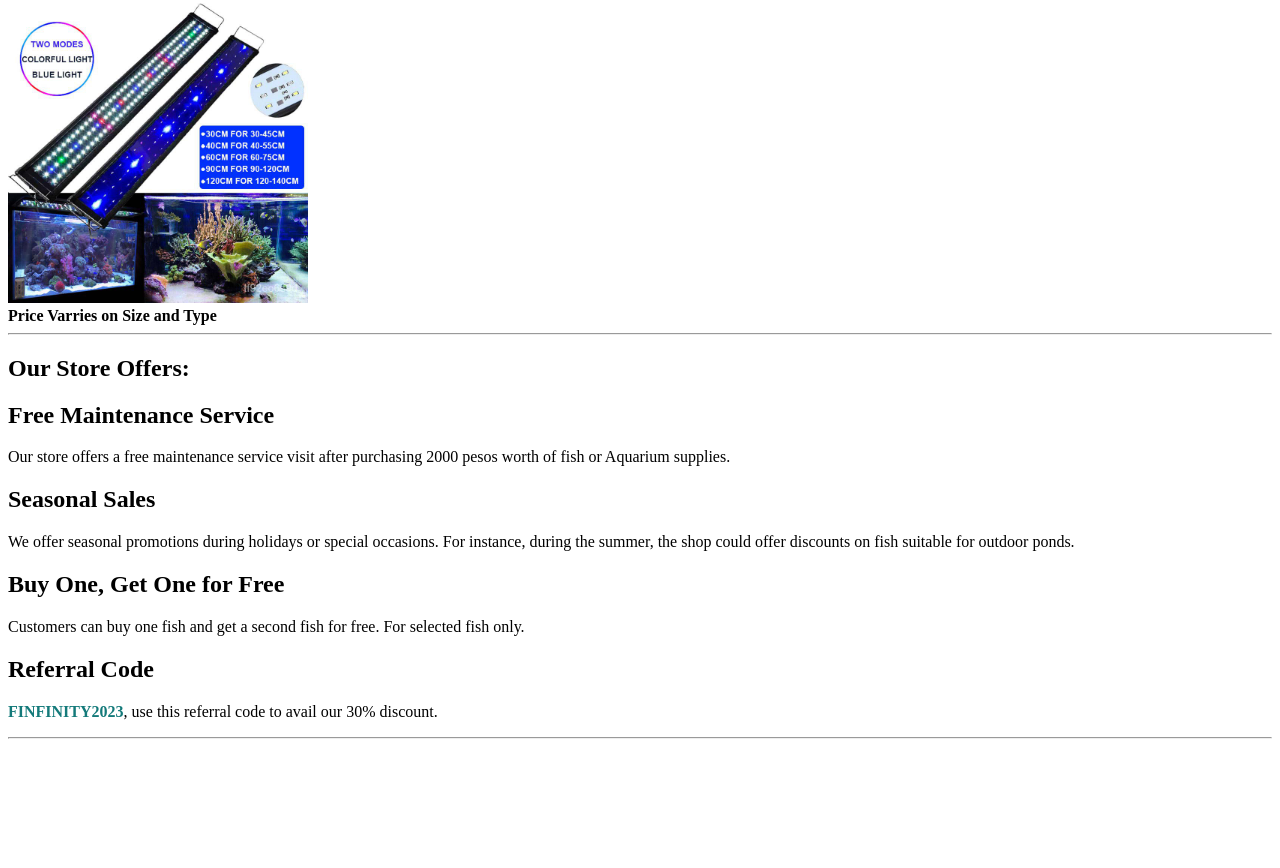
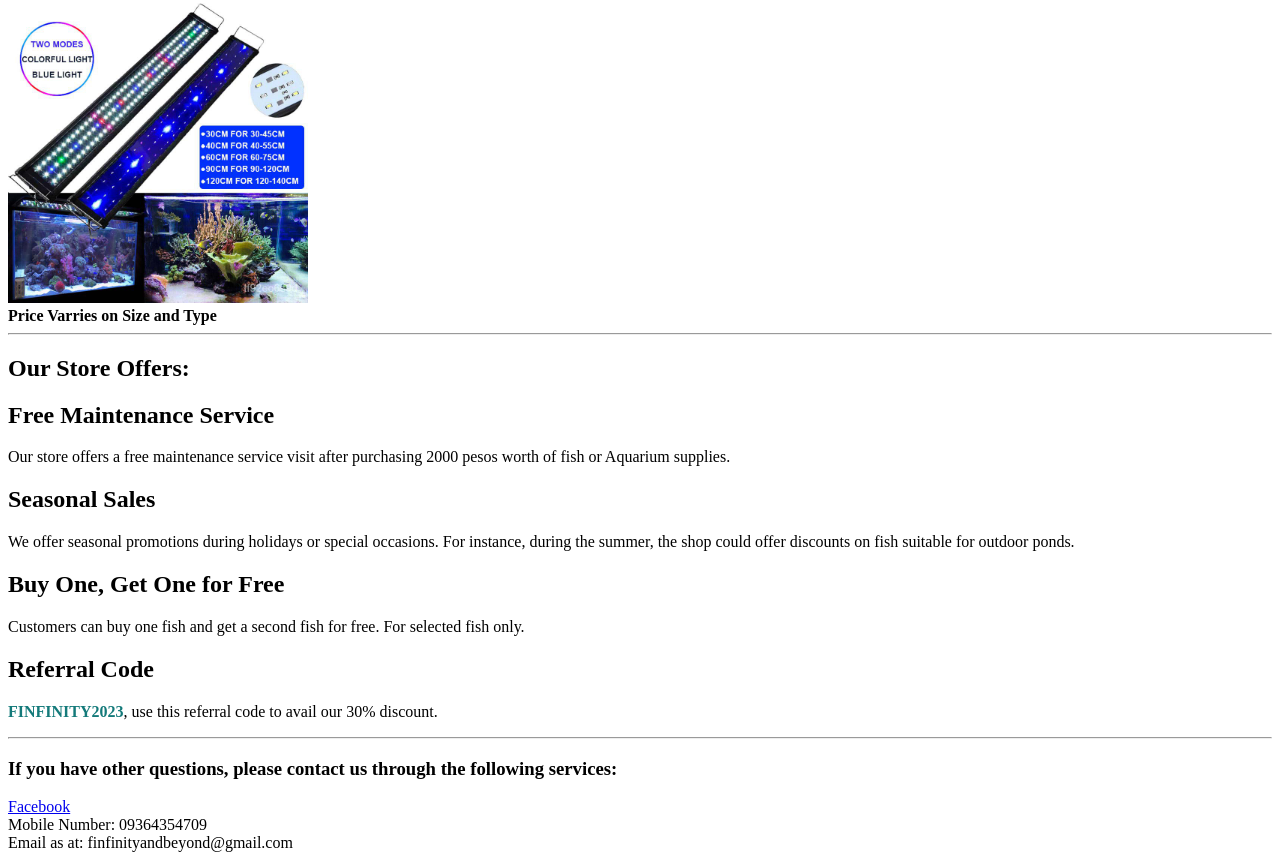
Before and after one commit to Beru444/Myonlinestore, a plain HTML site: page index.html in a window 1280 px wide. Shown: the part 6485-7353 px from the top of the page. Before the commit the page ends 7232 px from the top, so only its background shows below. Drawn offline with Linux system fonts and the light colour scheme.

Commit message:
Update index.html

```diff
--- a/index.html
+++ b/index.html
@@ -138,6 +138,14 @@
         </article>
         <hr>
         <article id="Contact">
+            <h3>If you have other questions, please contact us through the following services:</h3>
+            <p><a href="http://www.facebook.com/finfinity/">Facebook</a>
+            <br>
+            Mobile Number: 09364354709
+            <br>
+            Email as at: finfinityandbeyond@gmail.com
+            <br>
+            </p>
 
         </article>
     </main>
```
